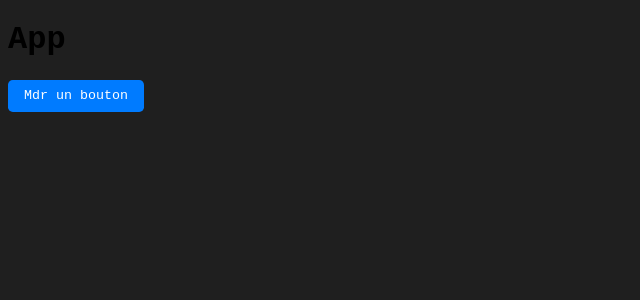
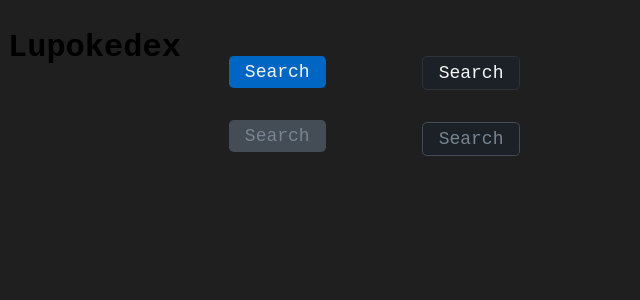
Before and after one commit to horameus/Lupokedex, a React (Vite) app: page / in a window 1280 px wide. Shown: the top 300 px of the page, without its empty margins (0-640 px from the left). Built offline with nearby package versions, Linux system fonts and the light colour scheme.

Commit message:
1_init_project: Button component

```diff
--- a/src/App.tsx
+++ b/src/App.tsx
@@ -2,10 +2,22 @@
 
 export default function App() {
     return (
-        <div>
-            <h1>App</h1>
+        <div className="main-container">
+            <h1>Lupokedex</h1>
 
-            <LupoButton variant="primary">Mdr un bouton</LupoButton>
+            <div className="container">
+                <LupoButton variant="primary">Search</LupoButton>
+                <LupoButton variant="primary" disabled={true}>
+                    Search
+                </LupoButton>
+            </div>
+
+            <div className="container">
+                <LupoButton variant="secondary">Search</LupoButton>
+                <LupoButton variant="secondary" disabled={true}>
+                    Search
+                </LupoButton>
+            </div>
         </div>
     );
 }
--- a/src/components/LupoButton/LupoButton.tsx
+++ b/src/components/LupoButton/LupoButton.tsx
@@ -2,12 +2,20 @@
 
 interface LupoButtonProps extends React.PropsWithChildren {
     variant?: 'primary' | 'secondary';
+    disabled?: boolean;
 }
 
 export default function LupoButton(props: LupoButtonProps) {
-    const handleClassNames = ({ variant }: LupoButtonProps) => {
-        return `LupoButton${variant ? ` LupoButton--${variant}` : ''}`;
+    const handleClassNames = ({ variant, disabled }: LupoButtonProps) => {
+        const isVariant = `LupoButton${variant ? ` LupoButton--${variant}` : ''}`;
+        const isDisabled = disabled ? ` disabled` : '';
+
+        return isVariant + isDisabled;
     };
 
-    return <button className={handleClassNames(props)}>{props.children}</button>;
+    return (
+        <button className={handleClassNames(props)} disabled={props.disabled}>
+            {props.children}
+        </button>
+    );
 }
--- a/src/components/LupoButton/styles.css
+++ b/src/components/LupoButton/styles.css
@@ -1,14 +1,56 @@
+:root {
+    --palette-primary: #0066c3;
+    --palette-background: #1c2128;
+    --palette-container: #22272e;
+    --palette-paper: #2d333b;
+    --palette-text: #f5f5f5;
+    --palette-text-caption: #778491;
+    --palette-disabled: #444c56;
+}
+
 .LupoButton {
     font-family: inherit;
+    font-size: large;
+    font-weight: 500;
     min-width: 5.625rem;
     min-height: 2rem;
     padding: 0.375rem 1rem 0.375rem 1rem;
     border: none;
     border-radius: 0.3rem;
     gap: 1rem;
+    /*TEMPORARY*/
+    margin-bottom: 2rem;
 }
 
 .LupoButton--primary {
-    background-color: #007bff;
-    color: #fff;
+    color: var(--palette-text);
+    background-color: var(--palette-primary);
 }
+
+.LupoButton--primary:hover {
+    filter: brightness(85%);
+    cursor: pointer;
+}
+
+.LupoButton--primary.disabled {
+    color: var(--palette-text-caption);
+    background-color: var(--palette-disabled);
+    pointer-events: none;
+}
+
+.LupoButton--secondary {
+    color: var(--palette-text);
+    background-color: var(--palette-background);
+    border: var(--palette-paper) 0.1rem solid;
+}
+
+.LupoButton--secondary:hover {
+    border: var(--palette-primary) 0.1rem solid;
+    cursor: pointer;
+}
+
+.LupoButton--secondary.disabled {
+    color: var(--palette-text-caption);
+    border: var(--palette-disabled) 0.1rem solid;
+    pointer-events: none;
+}
--- a/src/styles.global.css
+++ b/src/styles.global.css
@@ -3,3 +3,13 @@
     font-weight: 500;
     background-color: #1f1f1f;
 }
+
+.main-container {
+    display: flex;
+}
+
+.container {
+    padding: 3rem;
+    display: flex;
+    flex-direction: column;
+}
```
